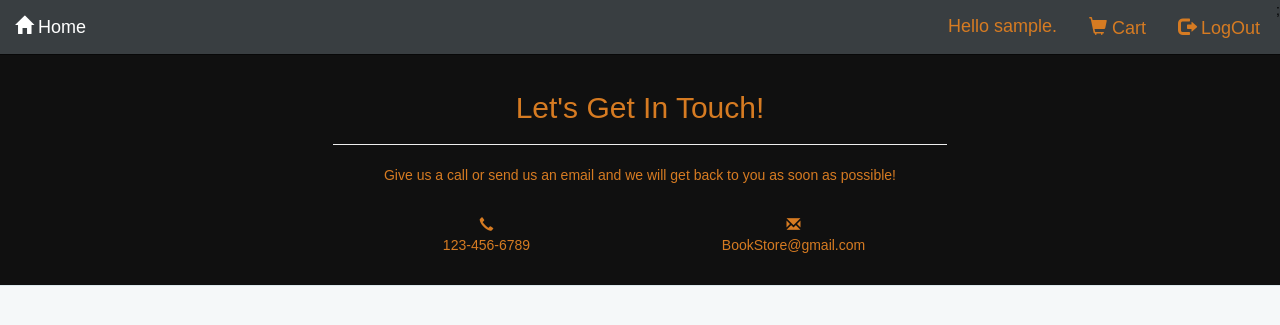
After one commit to lowyongting/fyp_BRS, a PHP site: page /book.php in a window 1280 px wide. The commit adds this page. Shown: the top 325 px of the page. Run offline with PHP 8.4, Linux system fonts and the light colour scheme; the visitor is signed in with stand-in values (Sample User, id 1).

Commit message:
logout feature

```diff
--- /dev/null
+++ b/book.php
@@ -0,0 +1,67 @@
+<?php
+session_start();
+
+if(!isset($_SESSION['user'])) {
+    header("Location:index.php?login=false");
+}
+
+?>
+
+<!DOCTYPE html>
+<html lang="en">
+<head>
+
+    <meta charset="utf-8">
+    <meta http-equiv="X-UA-Compatible" content="IE=edge">
+    <meta name="viewport" content="width=device-width, initial-scale=1">
+    <title>Book Recommender System</title>
+    <!-- Latest compiled and minified CSS -->
+    <link rel="stylesheet" href="https://maxcdn.bootstrapcdn.com/bootstrap/3.4.1/css/bootstrap.min.css">
+
+    <link href="css/styles.css" rel="stylesheet">
+
+</head>
+<body>
+    <?php
+    include("masterpage/navbar.php");
+    ?>
+
+
+    <!------------- Footer ------------>
+    <footer style="margin-left:-6%;margin-right:-6%;">
+      <div class="container-fluid">
+          <div class="row">
+              <div class="col-sm-1 col-md-3 col-lg-3">
+              </div>
+              <div class="col-sm-7 col-md-6 col-lg-6">
+                  <div class="row text-center">
+                      <h2>Let's Get In Touch!</h2>
+                      <hr class="primary">
+                      <p>Give us a call or send us an email and we will get back to you as soon as possible!</p>
+                  </div>
+                  <div class="row">
+                      <div class="col-md-6 text-center">
+                          <span class="glyphicon glyphicon-earphone"></span>
+                          <p>123-456-6789</p>
+                      </div>
+                      <div class="col-md-6 text-center">
+                          <span class="glyphicon glyphicon-envelope"></span>
+                          <p>BookStore@gmail.com</p>
+                      </div>
+                  </div>
+              </div>
+              <div class="hidden-sm-down col-md-3 col-lg-3">
+              </div>
+          </div>
+      </div>
+    </footer>
+
+    <!-- jQuery library -->
+    <script src="https://ajax.googleapis.com/ajax/libs/jquery/3.5.1/jquery.min.js"></script>
+
+    <!-- Latest compiled JavaScript -->
+    <script src="https://maxcdn.bootstrapcdn.com/bootstrap/3.4.1/js/bootstrap.min.js"></script>
+    <script src="js/scripts.js"></script>
+
+</body>
+</html>
--- a/js/scripts.js
+++ b/js/scripts.js
@@ -1,20 +1,21 @@
 $.getJSON("https://www.googleapis.com/books/v1/volumes?q=2021%20books",
   function (data) {
-    var indexOfImage = 0;
-    var indexOfBookTitle = 0;
+
+    var indexOfData = 0;
 
     console.log(data);
 
     $(".book-image").each(function () {
-      let imgLinks = data.items[indexOfImage].volumeInfo.imageLinks.thumbnail;
+      let imgLinks = data.items[indexOfData].volumeInfo.imageLinks.thumbnail;
+      let bookID = data.items[indexOfData].id;
+      let bookTitle = data.items[indexOfData].volumeInfo.title;
+
       $(this).attr("src", imgLinks);
-      indexOfImage++;
+      $(this).parent().parent().attr("href", "book.php?id=" + bookID);
+      $(this).next().next().text(bookTitle);
+
+      indexOfData++;
     });
 
-    $(".book-title").each(function () {
-      let bookTitle = data.items[indexOfBookTitle].volumeInfo.title;
-      $(this).text(bookTitle);
-      indexOfBookTitle++;
-    });
   }
 );
--- /dev/null
+++ b/logout.php
@@ -0,0 +1,6 @@
+<?php
+session_start();
+unset($_SESSION['user']);
+session_destroy();
+header("Location: index.php?message=You have logged out successfully!");
+?>
--- a/masterpage/navbar.php
+++ b/masterpage/navbar.php
@@ -17,7 +17,7 @@
             else
             {   echo' <li> <a href="#" class="btn btn-lg"> Hello ' .$_SESSION['user']. '.</a></li>
                       <li> <a href="cart.php" class="btn btn-lg"> <span class="glyphicon glyphicon-shopping-cart"></span> Cart </a> </li>;
-                      <li> <a href="destroy.php" class="btn btn-lg"> <span class="glyphicon glyphicon-log-out"></span> LogOut </a> </li>';
+                      <li> <a href="logout.php" class="btn btn-lg"> <span class="glyphicon glyphicon-log-out"></span> LogOut </a> </li>';
 
             }
             ?>
```
Also changed, not shown: index.php (+38 -8 lines).
